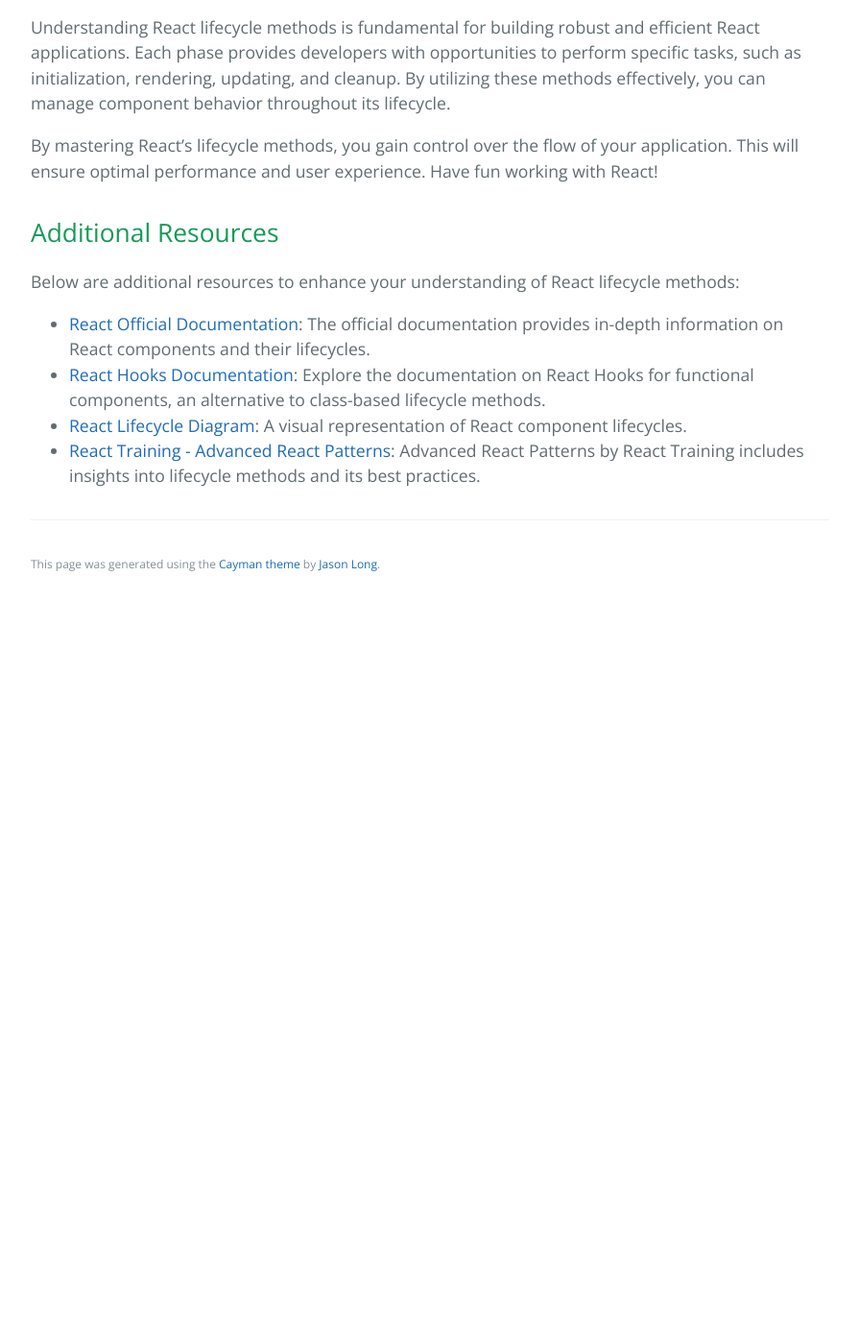
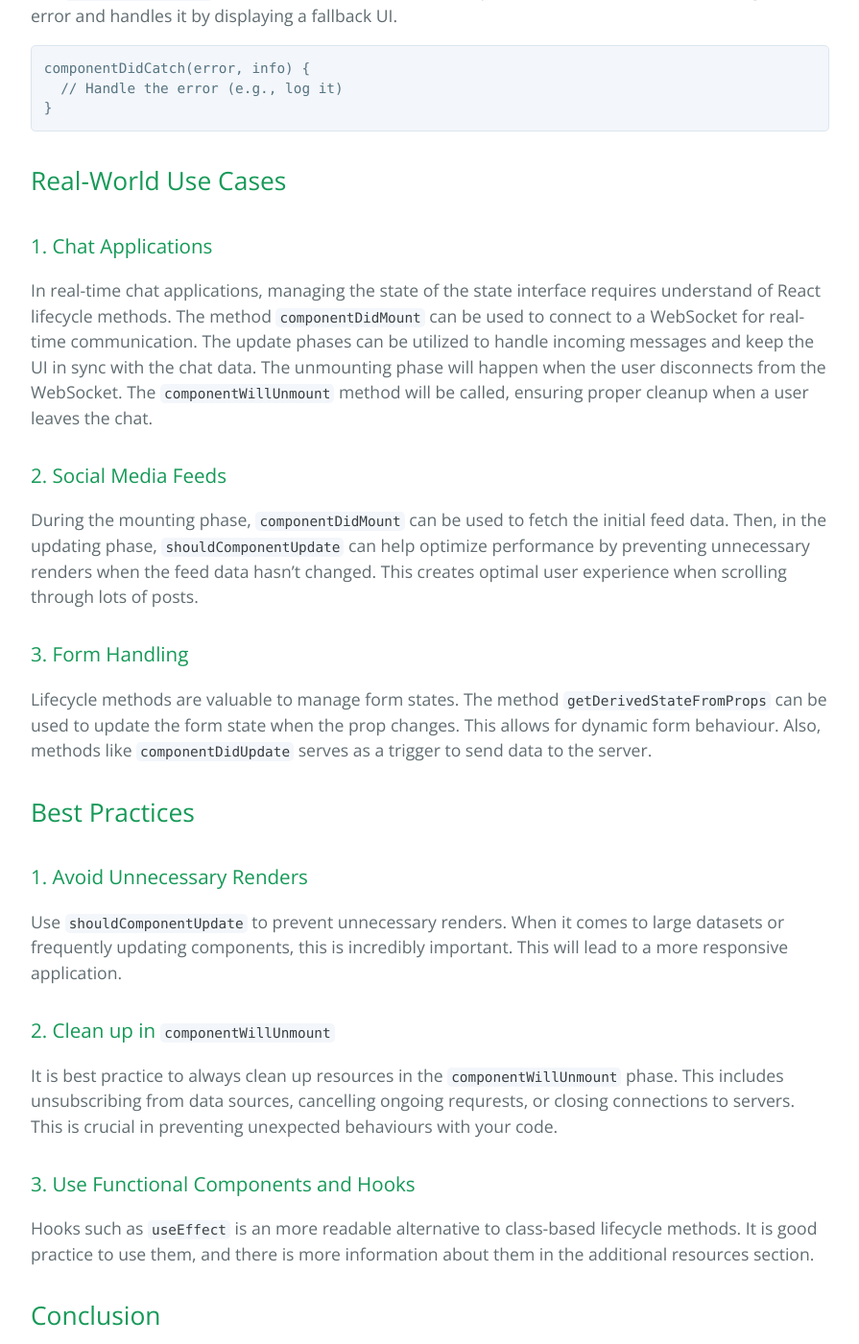
Before and after one commit to learning-software-engineering/learning-software-engineering.github.io, a Jekyll site: the page built from Topics/Tech_Stacks/react_lifecycle.md, in a window 1280 px wide and 1400 px high, scrolled down 4707 px. Shown: the whole window at 96% size, without its empty margins (192-1087 px from the left). Built offline with Jekyll 4.4.1, drawn with Linux system fonts in a browser that asks for light colours; our own code applies the rules of GitHub Pages for plain Markdown files; before the commit the page ends 5337 px from its top, so only the background shows below that; some of the changed text lies outside the part shown.

Commit message:
Added real-life applications and best practices section

````diff
--- a/Topics/Tech_Stacks/react_lifecycle.md
+++ b/Topics/Tech_Stacks/react_lifecycle.md
@@ -21,12 +21,21 @@
    - [Error Handling Phase](#error-handling-phase)
       - [getDerivedStateFromError](#getderivedstatefromerror)
       - [componentDidCatch](#componentdidcatch)
-3. [Conclusion](#conclusion)
-4. [Additional Resources](#additional-resources)
+3. [Real-World Use Cases](#real-world-use-cases)
+   - [Chat Applications](#1-chat-applications)
+   - [Social Media Feeds](#2-social-media-feeds)
+   - [Form Handling](#3-form-handling)
+4. [Best Practices](#best-practices)
+   - [Avoid Unnecessary Renders](#1-avoid-unnecessary-renders)
+   - [Perform Cleanup in `componentWillUnmount`](#2-perform-cleanup-in-componentwillunmount)
+   - [Use Functional Components and Hooks](#3-use-functional-components-and-hooks)
+5. [Conclusion](#conclusion)
+6. [Additional Resources](#additional-resources)
 
 ## Introduction
 
 React components go through a lifecycle, and React provides a set of methods called lifecycle methods that you can override to run code at particular times in the process. It is crucial to understand these methods to build an efficient React application.
+
 ## React Component Lifecycle
 
 React components have several lifecycle methods categorized into different phases:
@@ -162,6 +171,35 @@
 }
 ```
 
+## Real-World Use Cases
+
+### 1. Chat Applications
+
+In real-time chat applications, managing the state of the state interface requires understand of React lifecycle methods. The method `componentDidMount` can be used to connect to a WebSocket for real-time communication. The update phases can be utilized to handle incoming messages and keep the UI in sync with the chat data. The unmounting phase will happen when the user disconnects from the WebSocket. The `componentWillUnmount` method will be called, ensuring proper cleanup when a user leaves the chat.
+
+### 2. Social Media Feeds
+
+During the mounting phase, `componentDidMount` can be used to fetch the initial feed data. Then, in the updating phase, `shouldComponentUpdate` can help optimize performance by preventing unnecessary renders when the feed data hasn't changed. This creates optimal user experience when scrolling through lots of posts.
+
+### 3. Form Handling
+
+Lifecycle methods are valuable to manage form states. The method `getDerivedStateFromProps` can be used to update the form state when the prop changes. This allows for dynamic form behaviour. Also, methods like `componentDidUpdate` serves as a trigger to send data to the server.
+
+## Best Practices
+
+### 1. Avoid Unnecessary Renders
+
+Use `shouldComponentUpdate` to prevent unnecessary renders. When it comes to large datasets or frequently updating components, this is incredibly important. This will lead to a more responsive application.
+
+### 2. Clean up in `componentWillUnmount`
+
+It is best practice to always clean up resources in the `componentWillUnmount` phase. This includes unsubscribing from data sources, cancelling ongoing requrests, or closing connections to servers. This is crucial in preventing unexpected behaviours with your code.
+
+### 3. Use Functional Components and Hooks
+
+Hooks such as `useEffect` is an more readable alternative to class-based lifecycle methods. It is good practice to use them, and there is more information about them in the additional resources section.
+
+
 ## Conclusion
 
 Understanding React lifecycle methods is fundamental for building robust and efficient React applications. Each phase provides developers with opportunities to perform specific tasks, such as initialization, rendering, updating, and cleanup. By utilizing these methods effectively, you can manage component behavior throughout its lifecycle.
@@ -176,4 +214,3 @@
 - [React Official Documentation](https://reactjs.org/docs/react-component.html): The official documentation provides in-depth information on React components and their lifecycles.
 - [React Hooks Documentation](https://reactjs.org/docs/hooks-intro.html): Explore the documentation on React Hooks for functional components, an alternative to class-based lifecycle methods.
 - [React Lifecycle Diagram](https://projects.wojtekmaj.pl/react-lifecycle-methods-diagram/): A visual representation of React component lifecycles.
-- [React Training - Advanced React Patterns](https://reacttraining.com/patterns/): Advanced React Patterns by React Training includes insights into lifecycle methods and its best practices.
````
